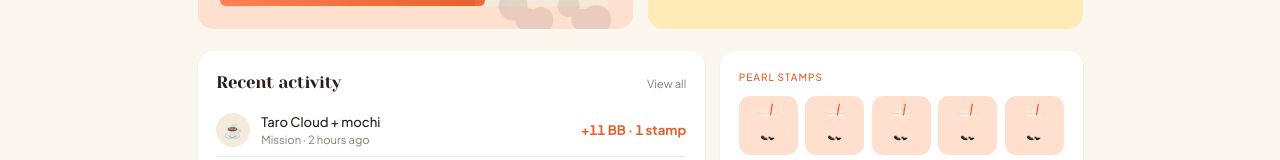
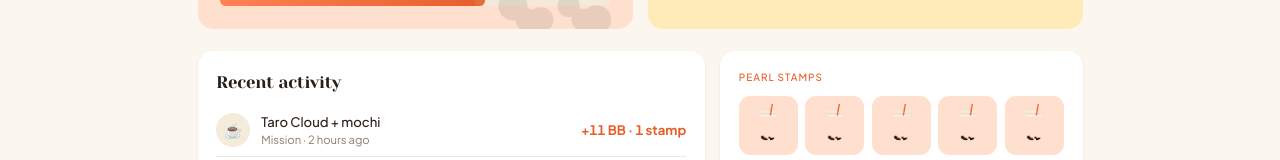
Before and after one commit to Wilsong1230/Boba-Demo, a Next.js app: page /rewards in a window 1280 px wide. Shown: the part 272-432 px from the top of the page. Built offline with nearby package versions, Linux system fonts and the light colour scheme.

Commit message:
fix: remove View all button from rewards activity feed

```diff
--- a/app/rewards/page.tsx
+++ b/app/rewards/page.tsx
@@ -62,9 +62,8 @@ export default function RewardsPage() {
 
         {/* Activity feed */}
         <div className="bg-white rounded-2xl p-5" style={{ boxShadow: 'var(--sh-1)' }}>
-          <div className="flex justify-between items-center mb-2">
+          <div className="mb-2">
             <h4 className="font-display text-lg">Recent activity</h4>
-            <span className="text-xs text-[var(--ink-3)]">View all</span>
           </div>
           <div>
             {activity.slice(0, 5).map(item => (
```
